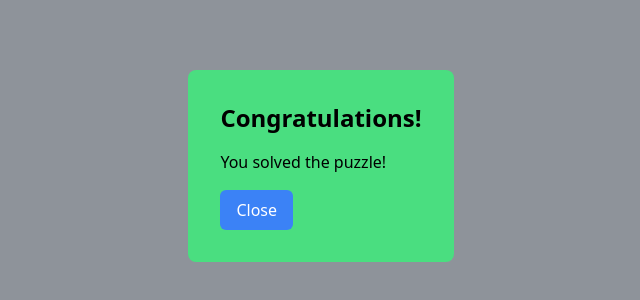
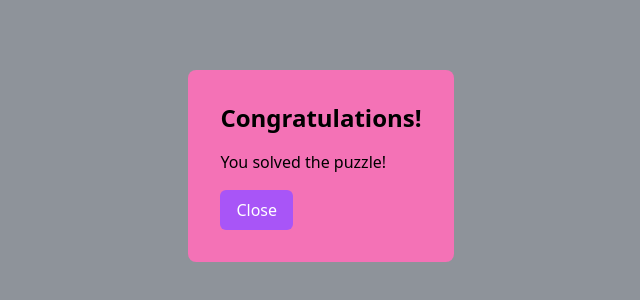
Before and after one commit to jati251/practice-nextjs, a Next.js app: page /game/puzzle-game/puzzleModal in a window 1280 px wide. Shown: the part 234-534 px from the top of the page, without its empty margins (319-959 px from the left). Built offline with nearby package versions, Linux system fonts and the light colour scheme.

Commit message:
feat : changed color

```diff
--- a/src/pages/game/puzzle-game/puzzleModal.tsx
+++ b/src/pages/game/puzzle-game/puzzleModal.tsx
@@ -7,12 +7,12 @@ interface ModalProps {
 const PuzzleModal: React.FC<ModalProps> = ({ onClose }) => {
   return (
     <div className="fixed top-0 left-0 w-full h-full flex items-center justify-center bg-gray-800 bg-opacity-50">
-      <div className="bg-green-400 p-8 rounded-lg">
+      <div className="bg-pink-400 p-8 rounded-lg">
         <h2 className="text-2xl font-bold mb-4">Congratulations!</h2>
         <p>You solved the puzzle!</p>
         <button
           onClick={onClose}
-          className="bg-blue-500 text-white px-4 py-2 rounded-md mt-4"
+          className="bg-purple-500 text-white px-4 py-2 rounded-md mt-4"
         >
           Close
         </button>
```
